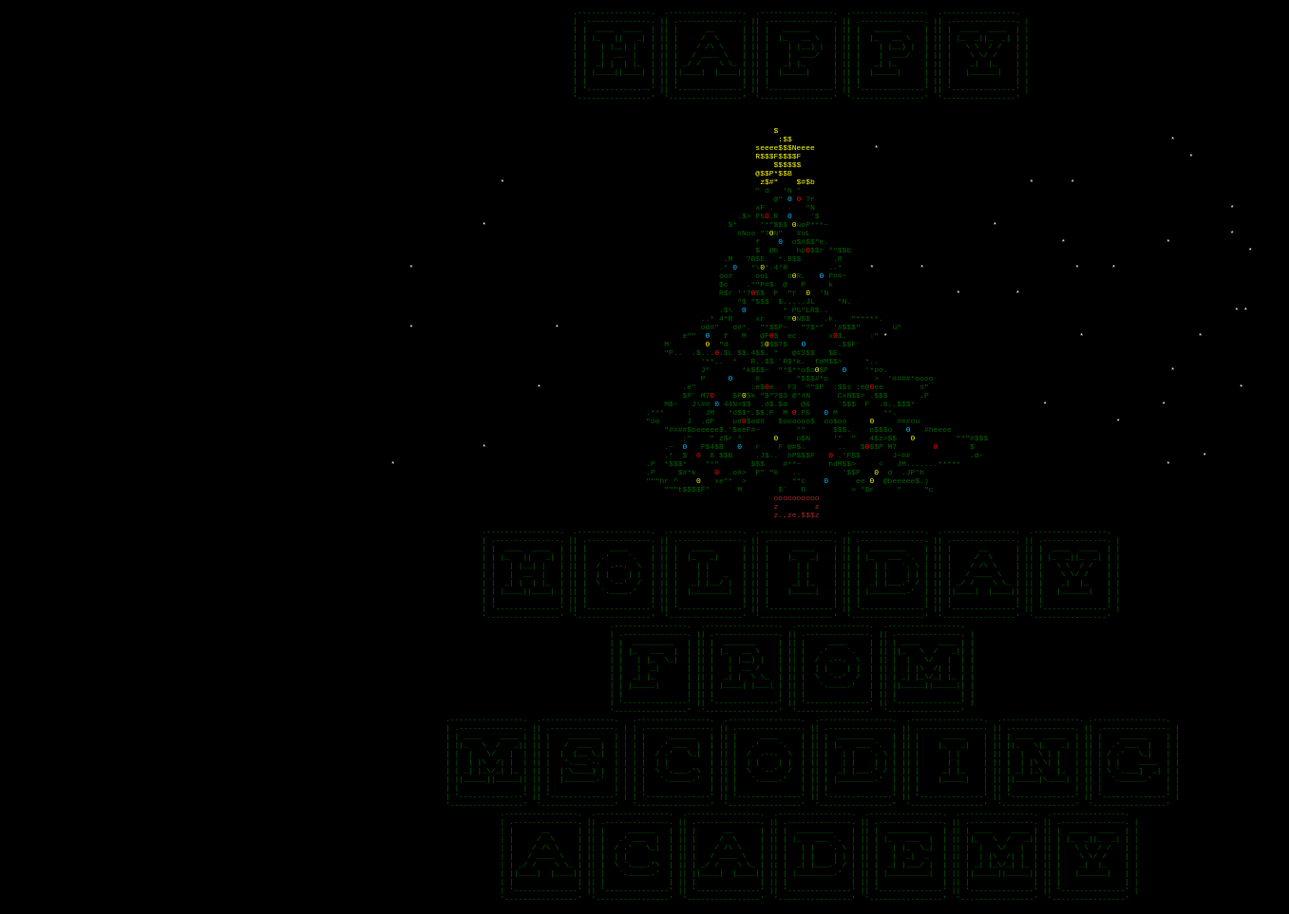
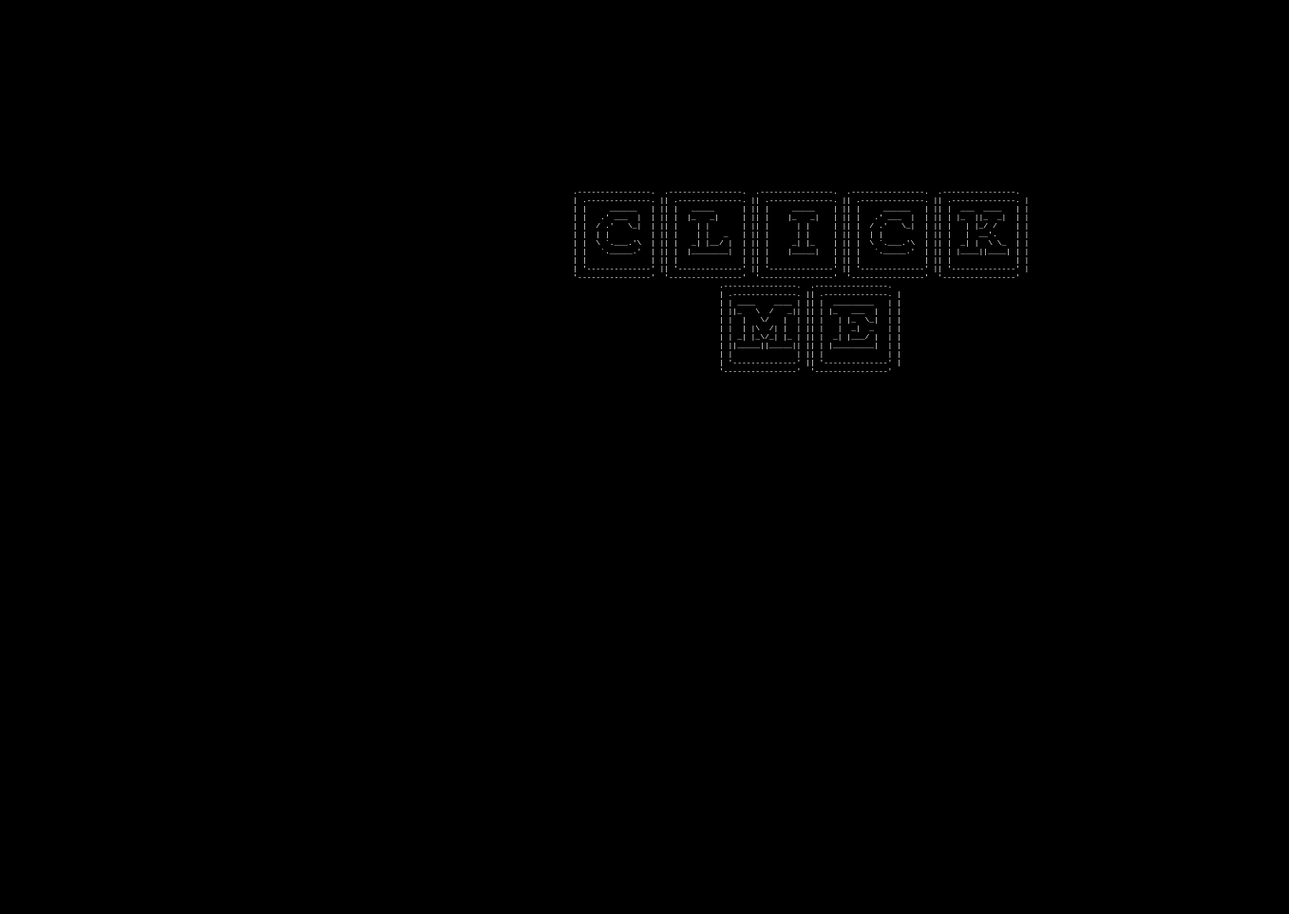
Before and after one commit to edaniels20/ChristmasTree, a plain HTML site: page index.html in a window 1280 px wide. Shown: the whole page at 95% size, 1357 px wide, since content can reach past the window. After the commit the page ends 800 px from the top, so only its background shows below. Drawn offline with Linux system fonts and the light colour scheme.

Commit message:
added landing page "javi hates me"

```diff
--- a/css/style.scss
+++ b/css/style.scss
@@ -26,3 +26,10 @@ pre .star {
 .noSnow {
     color: black;
 }
+#landingWrapper pre {
+    margin: auto;
+    color: white;
+}
+#treeWrapper {
+    display: none;
+}
--- a/index.html
+++ b/index.html
@@ -9,7 +9,54 @@
     <link href="https://stackpath.bootstrapcdn.com/font-awesome/4.7.0/css/font-awesome.min.css" rel="stylesheet" integrity="sha384-wvfXpqpZZVQGK6TAh5PVlGOfQNHSoD2xbE+QkPxCAFlNEevoEH3Sl0sibVcOQVnN" crossorigin="anonymous">
 </head>
 <body>
-    <div class="treeWrapper">
+    <div id="landingWrapper">
+        <pre>
+
+
+
+
+
+
+
+
+
+
+
+
+
+
+
+
+
+
+
+
+
+                                                                                                                            .----------------.  .----------------.  .----------------.  .----------------.  .----------------.
+                                                                                                                            | .--------------. || .--------------. || .--------------. || .--------------. || .--------------. |
+                                                                                                                            | |     ______   | || |   _____      | || |     _____    | || |     ______   | || |  ___  ____   | |
+                                                                                                                            | |   .' ___  |  | || |  |_   _|     | || |    |_   _|   | || |   .' ___  |  | || | |_  ||_  _|  | |
+                                                                                                                            | |  / .'   \_|  | || |    | |       | || |      | |     | || |  / .'   \_|  | || |   | |_/ /    | |
+                                                                                                                            | |  | |         | || |    | |   _   | || |      | |     | || |  | |         | || |   |  __'.    | |
+                                                                                                                            | |  \ `.___.'\  | || |   _| |__/ |  | || |     _| |_    | || |  \ `.___.'\  | || |  _| |  \ \_  | |
+                                                                                                                            | |   `._____.'  | || |  |________|  | || |    |_____|   | || |   `._____.'  | || | |____||____| | |
+                                                                                                                            | |              | || |              | || |              | || |              | || |              | |
+                                                                                                                            | '--------------' || '--------------' || '--------------' || '--------------' || '--------------' |
+                                                                                                                            '----------------'  '----------------'  '----------------'  '----------------'  '----------------'
+                                                                                                                                                            .----------------.  .----------------.
+                                                                                                                                                            | .--------------. || .--------------. |
+                                                                                                                                                            | | ____    ____ | || |  _________   | |
+                                                                                                                                                            | ||_   \  /   _|| || | |_   ___  |  | |
+                                                                                                                                                            | |  |   \/   |  | || |   | |_  \_|  | |
+                                                                                                                                                            | |  | |\  /| |  | || |   |  _|  _   | |
+                                                                                                                                                            | | _| |_\/_| |_ | || |  _| |___/ |  | |
+                                                                                                                                                            | ||_____||_____|| || | |_________|  | |
+                                                                                                                                                            | |              | || |              | |
+                                                                                                                                                            | '--------------' || '--------------' |
+                                                                                                                                                            '----------------'  '----------------'
+        </pre>
+    </div>
+    <div id="treeWrapper" class="treeWrapper">
                                                     <pre>
                                                                                                                             .----------------.  .----------------.  .----------------.  .----------------.  .----------------.
                                                                                                                             | .--------------. || .--------------. || .--------------. || .--------------. || .--------------. |
--- a/js/script.js
+++ b/js/script.js
@@ -1,6 +1,7 @@
 var lights = document.getElementsByTagName("span");
 var timer;
-
+var landing = document.getElementById("landingWrapper");
+var tree = document.getElementById("treeWrapper");
 
 window.onload = startTimer();
 document.addEventListener('click', playButton)
@@ -12,6 +13,8 @@ function playButton() {
         newAudio.play();
         changeLight();
         document.removeEventListener("click", playButton)
+        landing.style.display = "none";
+        tree.style.display = "block";
 }
 
 function startTimer() {
```
Also changed, not shown: css/style.css, 1 other file.
